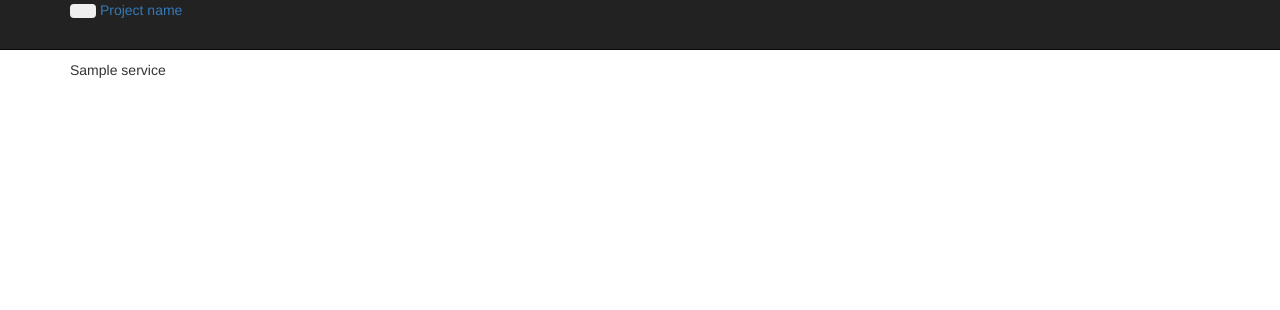
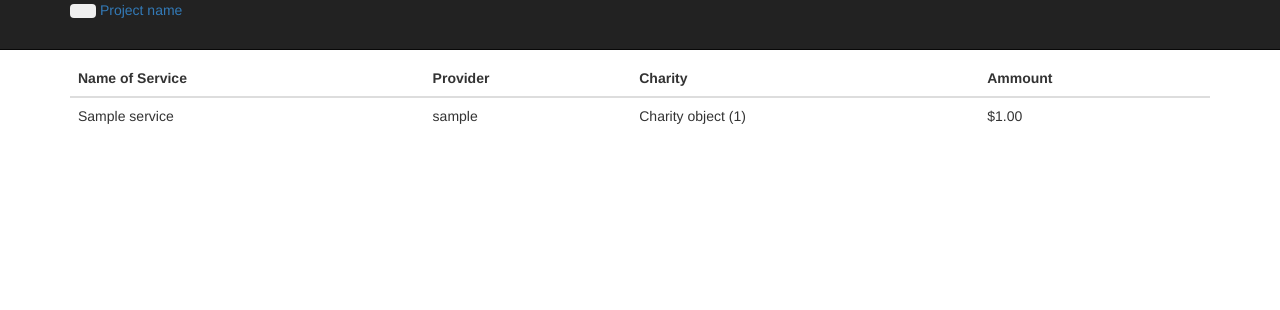
Before and after one commit to peteryao/givetake, a Django app: page /listing/ in a window 1280 px wide. Shown: the top 310 px of the page. Run offline with Django 3.2, Linux system fonts and the light colour scheme; tables that the repository leaves empty hold one stand-in row (values such as "Sample post"); some libraries are stand-ins or nearby versions.

Commit message:
Added in base.html moving files over

```diff
--- a/templates/volunteer/base.html
+++ b/templates/volunteer/base.html
@@ -28,7 +28,7 @@
             <span class="icon-bar"></span>
             <span class="icon-bar"></span>
           </button>
-          <a class="brand" href="#">Project name</a>
+          <a class="brand" href="{% url 'index' %}">Project name</a>
           <div class="nav-collapse collapse">
             <ul class="nav">
               <li class="active"><a href="#">Home</a></li>
--- a/templates/volunteer/listing.html
+++ b/templates/volunteer/listing.html
@@ -1,7 +1,24 @@
 {% extends "volunteer/base.html" %}
 
 {% block content %}
-    {% for service in service_list %}
-    {{service}}
-    {% endfor %}
+    <table class="table table-hover">
+        <thead>
+            <tr>
+                <th>Name of Service</th>
+                <th>Provider</th>
+                <th>Charity</th>
+                <th>Ammount</th>
+            </tr>
+        </thead>
+        <tbody>
+            {% for service in service_list %}
+            <tr>
+                <td>{{service}}</td>
+                <td>{{service.provider}}</td>
+                <td>{{service.charity}}</td>
+                <td>${{service.ammount|floatformat:2}}</td>
+            </tr>
+            {% endfor %}
+        </tbody>
+    </table>
 {% endblock %}
--- a/volunteer/models.py
+++ b/volunteer/models.py
@@ -25,4 +25,4 @@ class Donation(models.Model):
     receiver = models.ForeignKey(User, null=True, related_name='receiver')
 
     def __unicode__(self):
-        return self.service.name , "<", self.provider, " <- ", self.receiver , ">"
+        return self.service.name
```
